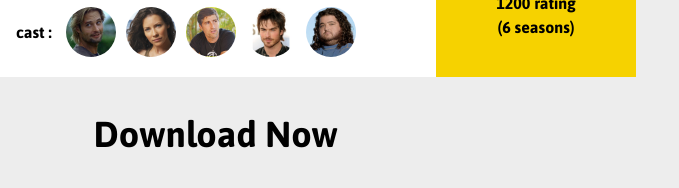
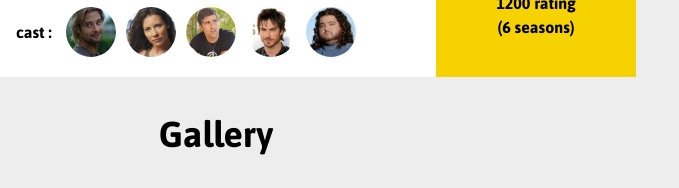
Before and after one commit to adnan-suheb/Movies-Layout-flex01, a plain HTML site: page index.html in a window 1280 px wide. Shown: the part 3849-4037 px from the top of the page, 224-903 px from the left. Drawn offline with nearby package versions, Linux system fonts and the light colour scheme.

Commit message:
Update index.html

```diff
--- a/index.html
+++ b/index.html
@@ -205,7 +205,7 @@
 
                 <section class="gallery">
                     <h2 class="section-heading">
-                        Download Now
+                        Gallery
                     </h2>
                     <div class="galleryImg">
 
```
